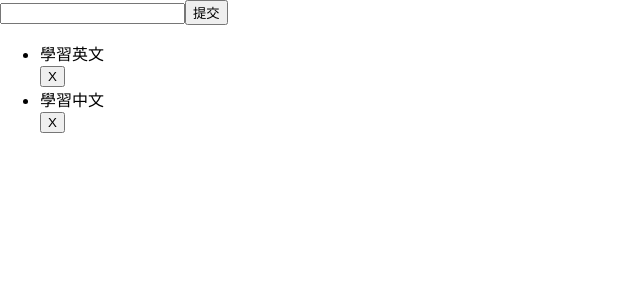
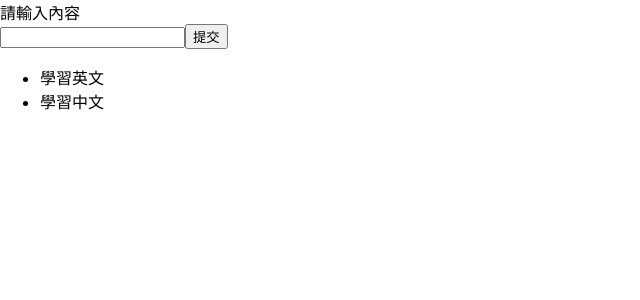
Before and after one commit to xxxxtim/react-pratice, a React (Create React App) app: page / in a window 1280 px wide. Shown: the top 300 px of the page, without its empty margins (0-640 px from the left). Built offline with nearby package versions, Linux system fonts and the light colour scheme.

Commit message:
feat: dangerouslySetInnerHTML語法 | htmlFor 語法

```diff
--- a/src/Todolist.js
+++ b/src/Todolist.js
@@ -1,18 +1,6 @@
 import React, { Component, Fragment } from 'react';
-// function Todolist() {
-//     return (
-//         <Fragment>
-//             <div>
-//                 <input />
-//                 <button>提交</button>
-//             </div>
-//             <ul>
-//                 <li>learning english</li>
-//                 <li>learning chinese</li>
-//             </ul>
-//         </Fragment>
-//     )
-// }
+// import css
+import './todolist.css';
 
 class Todolist extends Component {
     constructor(props) {
@@ -26,8 +14,11 @@ class Todolist extends Component {
 
         return (
             <Fragment>
+                <label htmlFor="insertArea">請輸入內容</label>
                 <div>
-                    <input value={this.state.inputValue}
+                    <input
+                        id='insertArea'
+                        value={this.state.inputValue}
                         onChange={this.handleInputChange.bind(this)}
                     />
                     <button onClick={this.handleInputClick.bind(this)}>提交</button>
@@ -36,9 +27,12 @@ class Todolist extends Component {
                     {/* <li>learning english</li> */}
                     {/* <li>learning chinese</li> */}
                     {this.state.list.map((item, index) =>
-                        <div>
-                            <li key={index} onClick={this.handleItemDelete.bind(this, index)}>{item}</li>
-                            <button key={index} onClick={this.handleItemDelete.bind(this, index)}>X</button>
+                        <div className='container'>
+                            <li key={index} onClick={this.handleItemDelete.bind(this, index)} dangerouslySetInnerHTML={{ __html: item }}>
+                                {/* {item} */}
+
+                            </li>
+                            {/* <button onClick={this.handleItemDelete.bind(this, index)}>X</button> */}
                         </div>
                     )}
 
--- /dev/null
+++ b/src/todolist.css
@@ -0,0 +1,3 @@
+.container {
+    display: flex;
+}
```
